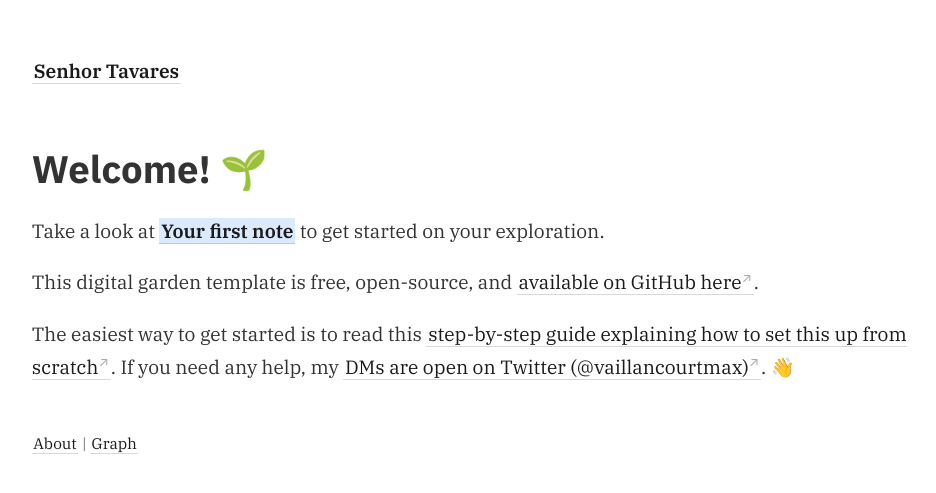
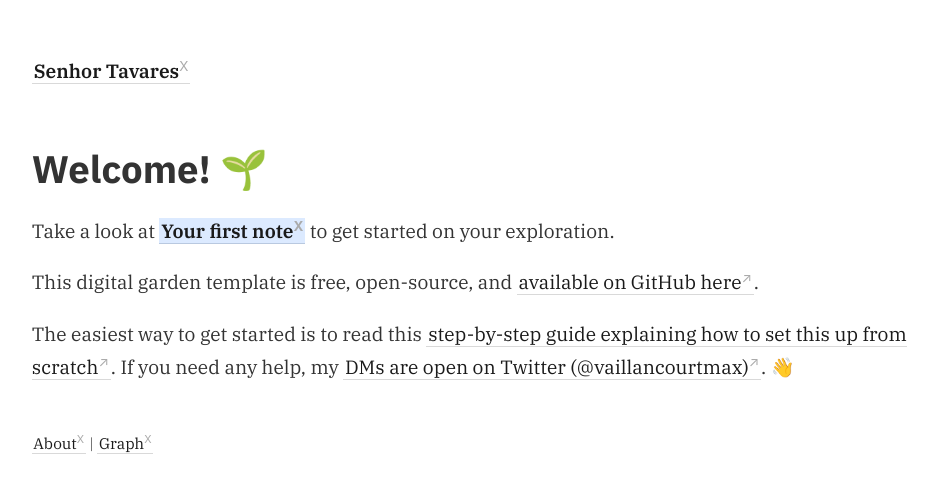
Before and after one commit to macedotavares/senhortavares, a Jekyll site: the page built from _pages/index.md, in a window 1280 px wide. Shown: the top 493 px of the page, without its empty margins (45-981 px from the left). Built offline with Jekyll 4.4.1, drawn with Linux system fonts in a browser that asks for light colours.

Commit message:
footnote marker

```diff
--- a/_sass/_style.scss
+++ b/_sass/_style.scss
@@ -109,7 +109,7 @@
   &.internal-link:after,
   &.footnote:after,
   &.reversefootnote:after {
-    content: "";
+    content: "X";
   }
 }
 
```
